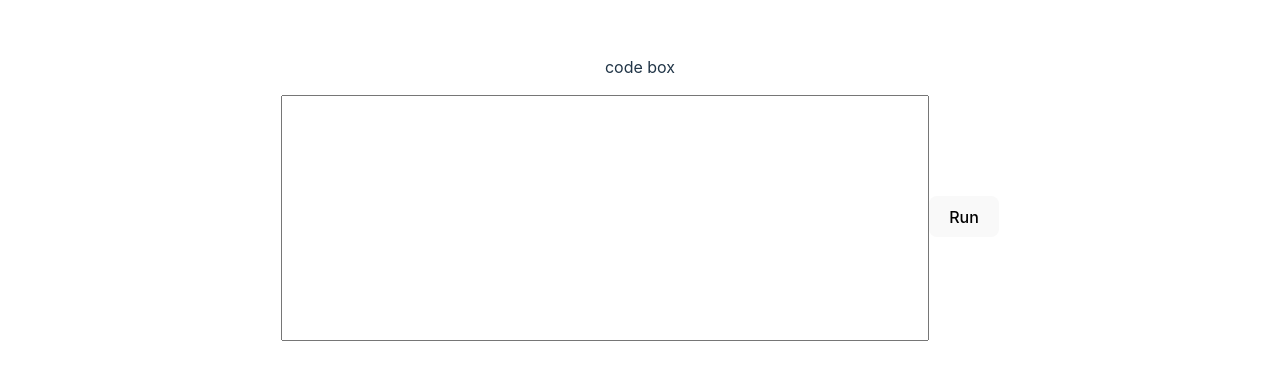
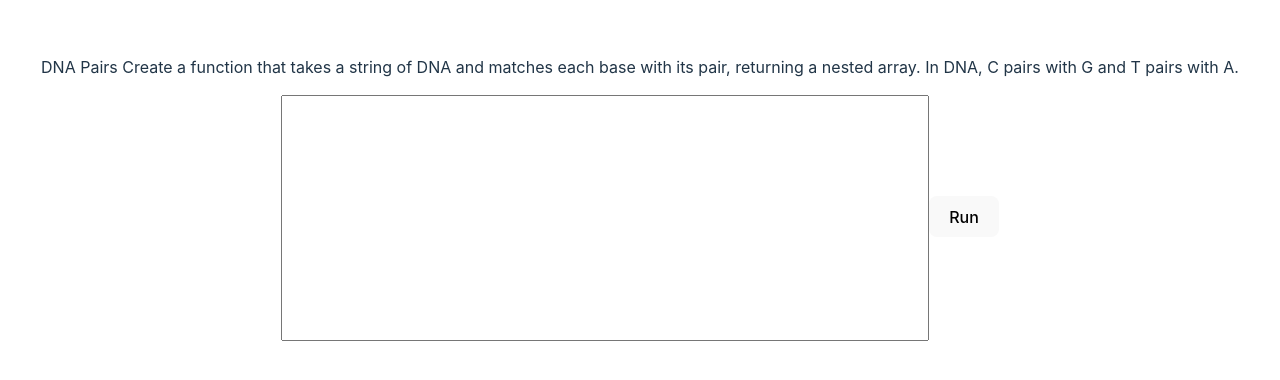
Before and after one commit to hollycr/spiking-katatak, a React app in the folder fe-practice-katatak/: page / in a window 1280 px wide. Shown: the part 210-590 px from the top of the page. Built offline with nearby package versions, Linux system fonts and the light colour scheme; the HTML template or start-up script is replaced by a standard one.

Commit message:
add detail for test

```diff
--- a/fe-practice-katatak/src/components/sandbox.jsx
+++ b/fe-practice-katatak/src/components/sandbox.jsx
@@ -23,7 +23,11 @@ function Sandbox() {
 
   return (
     <>
-      <p>code box</p>
+      <p>
+        DNA Pairs Create a function that takes a string of DNA and matches each
+        base with its pair, returning a nested array. In DNA, C pairs with G and
+        T pairs with A.
+      </p>
       <form onSubmit={handleSubmit}>
         <input
           style={{ width: "50vw", height: "30vh" }}
```
